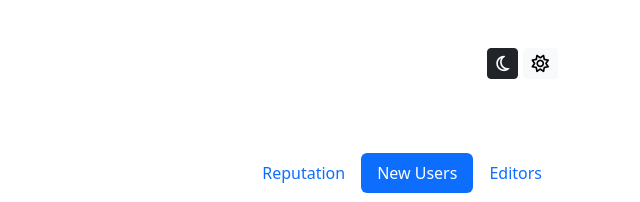
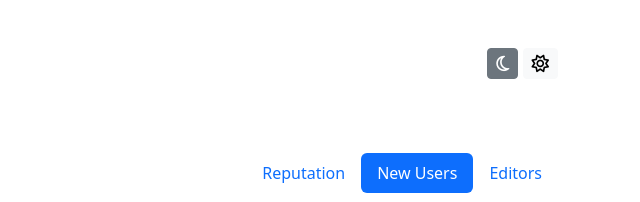
Before and after one commit to codeStackr007/new-user-list, a plain HTML site: page index.html in a window 1280 px wide. Shown: the top 202 px of the page, 640-1280 px from the left. Drawn offline with Linux system fonts and the light colour scheme.

Commit message:
Update index.html

```diff
--- a/index.html
+++ b/index.html
@@ -14,7 +14,7 @@
       <div class="container mt-5">
         <div class="d-flex justify-content-end align-items-center">
           <div class="btn-group-sm" role="group" aria-label="themeBtn">
-            <button type="button" class="btn btn-dark" data-bs-theme-value="dark"><i class="fa-regular fa-moon fa-lg"></i></button>
+            <button type="button" class="btn btn-secondary" data-bs-theme-value="dark"><i class="fa-regular fa-moon fa-lg"></i></button>
             <button type="button" class="btn btn-light" data-bs-theme-value="light"><i class="fa-regular fa-sun fa-lg"></i></button>
           </div>
         </div>
```
